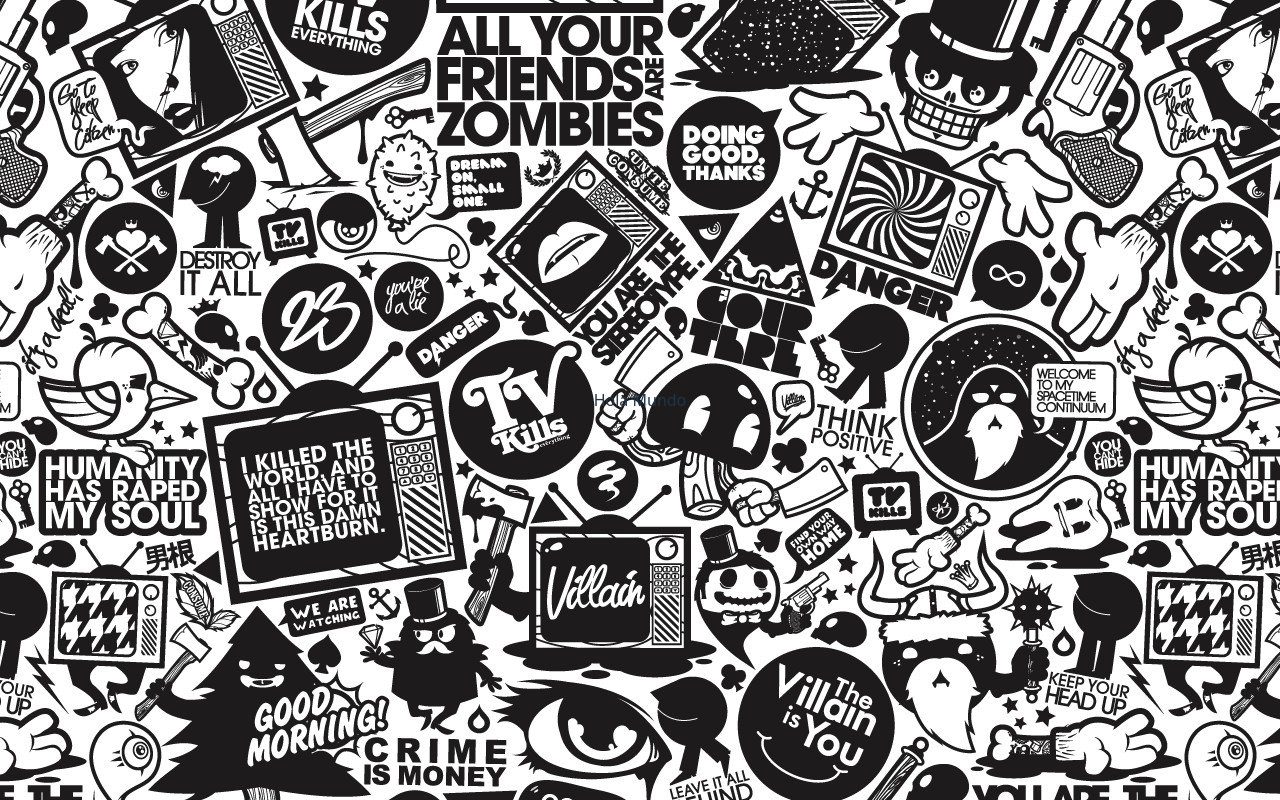
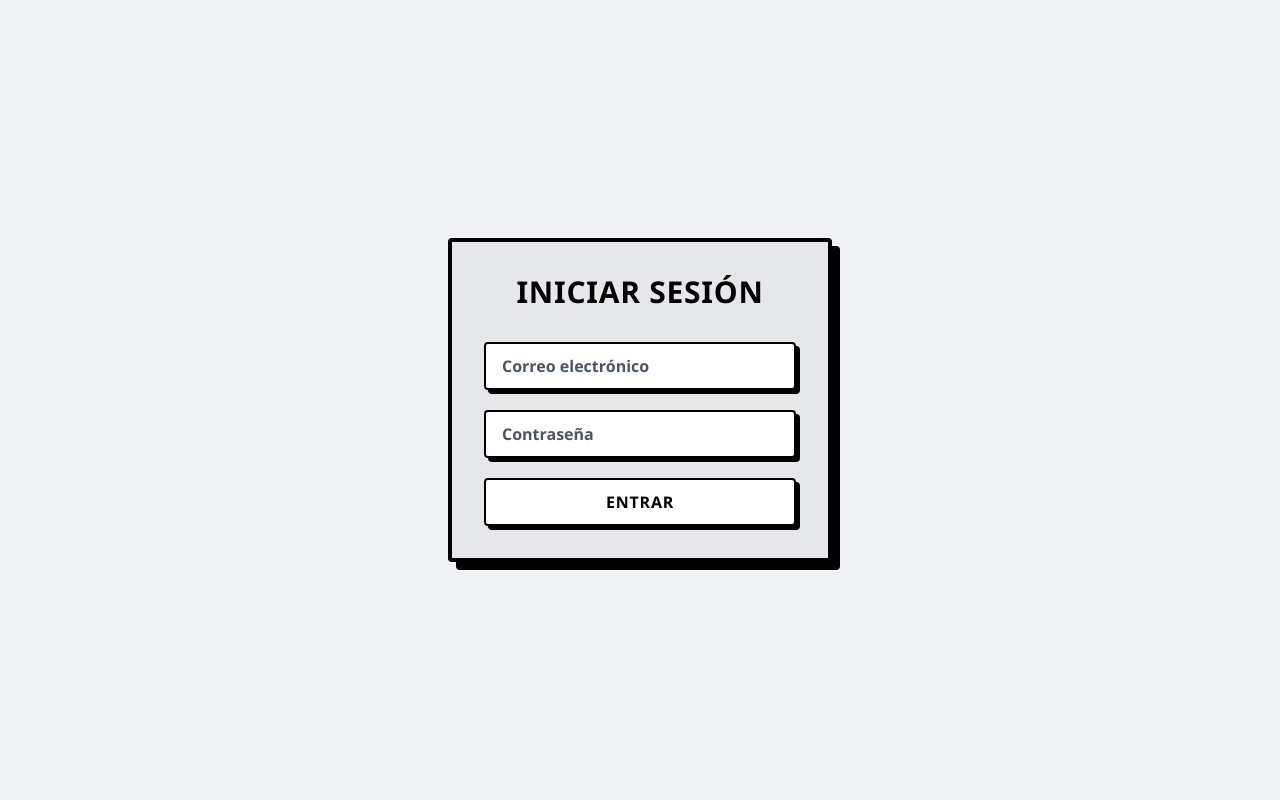
Before and after one commit to Cristian-Marcano/Front-End-ChatHub, a React (Vite) app: page / in a window 1280 px wide. Built offline with nearby package versions, Linux system fonts and the light colour scheme.

Commit message:
feat: inject tailwindcss & LoginForm

```diff
--- a/src/App.jsx
+++ b/src/App.jsx
@@ -1,6 +1,11 @@
+import { Card } from './components/ui';
+import { LoginForm } from './features/auth';
+
 const App = () => {
   return (
-      "Hola Mundo"
+    <Card title="Iniciar Sesión">
+      <LoginForm />
+    </Card>
   );
 };
 
--- /dev/null
+++ b/src/components/ui/Card.jsx
@@ -0,0 +1,14 @@
+const Card = ({ title, children }) => (
+  <div className="flex justify-center items-center min-h-screen p-4">
+    <div className="w-full max-w-sm p-8 bg-gray-200 border-4 border-black rounded-sm shadow-[8px_8px_0px_0px_#000] flex flex-col items-center">
+      <h2 className="mb-8 text-3xl font-black text-black text-center uppercase tracking-wide">
+        {title}
+      </h2>
+      <div className="w-full">
+        {children}
+      </div>
+    </div>
+  </div>
+);
+
+export default Card;
--- /dev/null
+++ b/src/components/ui/InputField.jsx
@@ -0,0 +1,10 @@
+const InputField = ({ name, type, placeholder }) => (
+  <input
+    name={name}
+    type={type}
+    placeholder={placeholder}
+    className="w-full h-12 px-4 rounded-sm border-2 border-black bg-white shadow-[4px_4px_0px_0px_#000] text-black font-semibold placeholder:text-gray-600 focus:outline-none focus:border-primary focus:shadow-[4px_4px_0px_0px_#000] transition-colors"
+  />
+);
+
+export default InputField;
--- /dev/null
+++ b/src/components/ui/SubmitButton.jsx
@@ -0,0 +1,10 @@
+const SubmitButton = ({ children, onClick }) => (
+  <button
+    onClick={onClick}
+    className="w-full h-12 rounded-sm border-2 border-black bg-white shadow-[4px_4px_0px_0px_#000] text-black font-bold uppercase tracking-wider cursor-pointer active:shadow-none active:translate-x-[4px] active:translate-y-[4px] transition-all"
+  >
+    {children}
+  </button>
+);
+
+export default SubmitButton;
--- /dev/null
+++ b/src/components/ui/index.js
@@ -0,0 +1,3 @@
+export { default as Card } from './Card';
+export { default as InputField } from './InputField';
+export { default as SubmitButton } from './SubmitButton';
--- /dev/null
+++ b/src/features/auth/components/LoginForm.jsx
@@ -0,0 +1,11 @@
+import { InputField, SubmitButton } from '../../../components/ui';
+
+const LoginForm = () => (
+  <form className="flex flex-col gap-5" onSubmit={(e) => e.preventDefault()}>
+    <InputField name="email" type="email" placeholder="Correo electrónico" />
+    <InputField name="password" type="password" placeholder="Contraseña" />
+    <SubmitButton>Entrar</SubmitButton>
+  </form>
+);
+
+export default LoginForm;
--- /dev/null
+++ b/src/features/auth/index.js
@@ -0,0 +1 @@
+export { default as LoginForm } from './components/LoginForm';
--- a/src/index.css
+++ b/src/index.css
@@ -1,68 +1,14 @@
-:root {
-  font-family: system-ui, Avenir, Helvetica, Arial, sans-serif;
-  line-height: 1.5;
-  font-weight: 400;
+@import "tailwindcss";
 
-  color-scheme: light dark;
-  color: rgba(255, 255, 255, 0.87);
-  background-image: url(/background.jpg);
-
-  font-synthesis: none;
-  text-rendering: optimizeLegibility;
-  -webkit-font-smoothing: antialiased;
-  -moz-osx-font-smoothing: grayscale;
+@theme {
+  --color-primary: #2d8cf0;
+  --color-main: #323232;
+  --color-bg-light: #f0f2f5;
+  --font-sans: 'Segoe UI', system-ui, sans-serif;
 }
 
-a {
-  font-weight: 500;
-  color: #646cff;
-  text-decoration: inherit;
-}
-a:hover {
-  color: #535bf2;
-}
-
-body {
-  margin: 0;
-  display: grid;
-  place-items: center;
-  min-width: 320px;
-  min-height: 100vh;
-}
-
-h1 {
-  font-size: 3.2em;
-  line-height: 1.1;
-}
-
-button {
-  border-radius: 8px;
-  border: 1px solid transparent;
-  padding: 0.6em 1.2em;
-  font-size: 1em;
-  font-weight: 500;
-  font-family: inherit;
-  background-color: #1a1a1a;
-  cursor: pointer;
-  transition: border-color 0.25s;
-}
-button:hover {
-  border-color: #646cff;
-}
-button:focus,
-button:focus-visible {
-  outline: 4px auto -webkit-focus-ring-color;
-}
-
-@media (prefers-color-scheme: light) {
-  :root {
-    color: #213547;
-    background-color: #ffffff;
-  }
-  a:hover {
-    color: #747bff;
-  }
-  button {
-    background-color: #f9f9f9;
+@layer base {
+  body {
+    @apply bg-bg-light text-main font-sans antialiased;
   }
 }
--- a/vite.config.js
+++ b/vite.config.js
@@ -1,7 +1,11 @@
 import { defineConfig } from 'vite'
 import react from '@vitejs/plugin-react-swc'
+import tailwindcss from '@tailwindcss/vite'
 
 // https://vite.dev/config/
 export default defineConfig({
-  plugins: [react()],
+  plugins: [
+    tailwindcss(),
+    react(),
+  ],
 })
```
